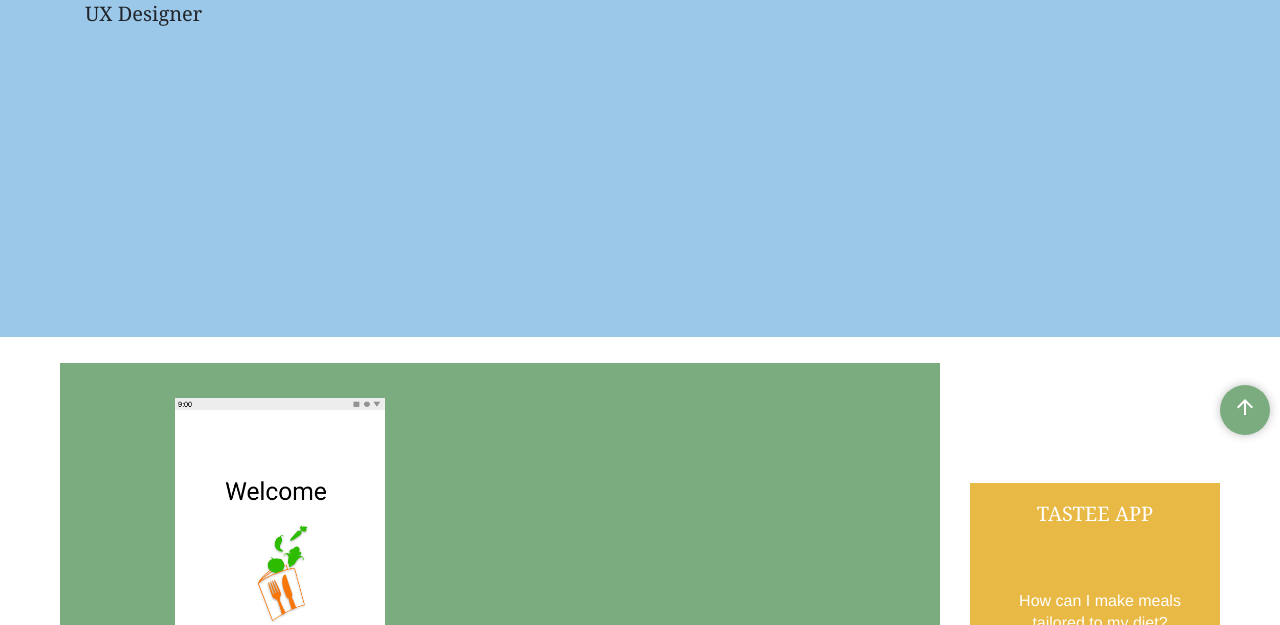
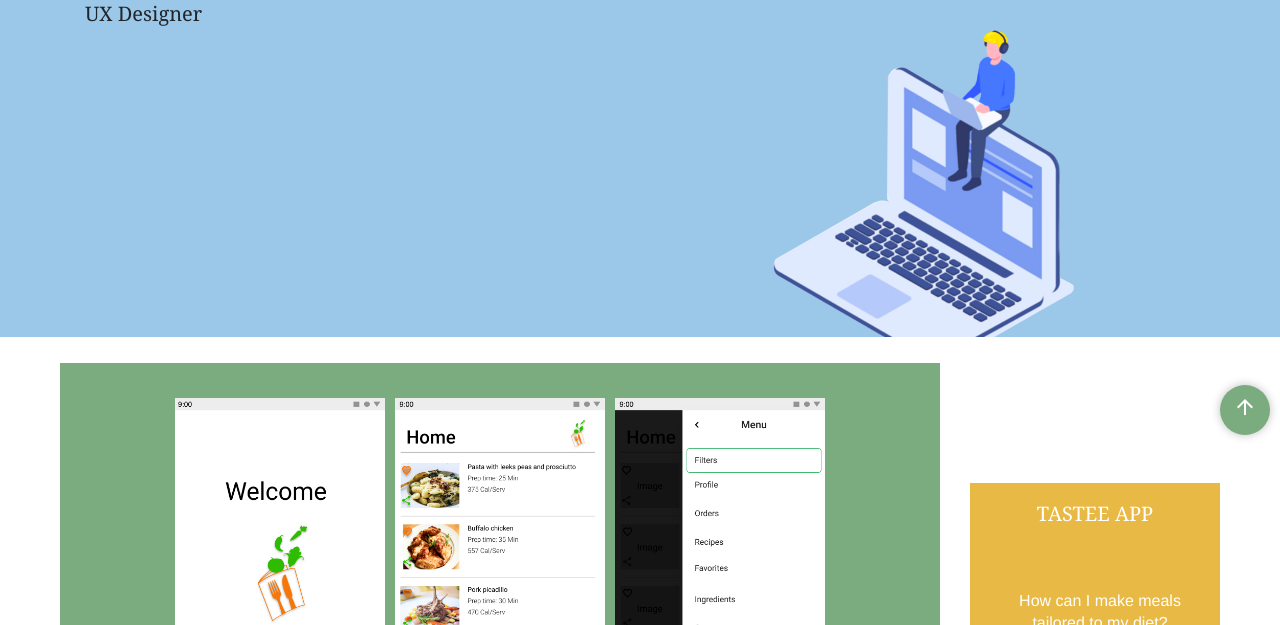
Before and after one commit to Baldemar91/Portfolio-Test-Subject, a plain HTML site: page index.html in a window 1280 px wide. Shown: the part 355-980 px from the top of the page. Drawn offline with nearby package versions, Linux system fonts and the light colour scheme; the site is published under a folder, as on GitHub Pages, so addresses that start at the root find nothing.

Commit message:
images fix

```diff
--- a/index.html
+++ b/index.html
@@ -49,7 +49,7 @@
                 <div class="jumbotron-fluid herospace">
                     <div class="container">
                         <div class="name">
-                          <div><img id="uxDesigner" src="/images/Uxdesinger.png" alt=""> </div>
+                          <div><img id="uxDesigner" src="images/Uxdesinger.png" alt=""> </div>
                       <h1 >Baldemar Villarreal</h1>
                       <p class="lead ">UX Designer</p>
                     </div>
@@ -70,8 +70,8 @@
                 <div id="work" class="blockset1">
                     <div  class="green">
                         <img id="tastee" src="images/Tastee.png" alt="">
-                        <img id="tastee2" src="/images/Recipes.png" alt="">
-                        <img id="tastee3" src="/images/Menu.png" alt="">
+                        <img id="tastee2" src="images/Recipes.png" alt="">
+                        <img id="tastee3" src="images/Menu.png" alt="">
 
                     </div>
                     <div class="yellow">
```
Also changed, not shown: 2 other files.
